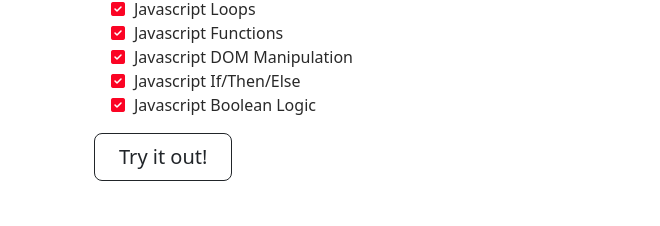
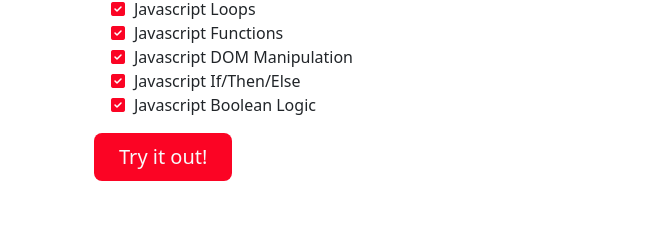
Before and after one commit to justarunsthing/TacoCat, a plain HTML site: page index.html in a window 1280 px wide. Shown: the part 395-621 px from the top of the page, 0-660 px from the left. Drawn offline with nearby package versions, Linux system fonts and the light colour scheme.

Commit message:
Updated styling

```diff
--- a/css/site.css
+++ b/css/site.css
@@ -5,16 +5,18 @@
     --white-color: #DFF3E4;
 }
 
-body {
-    color: var(--dark-color);
+.theme-color {
+    background-color: #7D044B;
 }
 
-nav {
-    background-color: var(--dark-color);
+.action {
+    background-color: var(--secondary-color);
 }
 
-footer {
-    background-color: var(--dark-color);
+.action:hover {
+    background-color: #C0031F;
+    border: 2px solid #7D044B;
+    box-shadow: 0 0 10px rgba(192, 3, 31, 0.5);
 }
 
 h1, h2, h3, h4, h5, h6 {
@@ -72,7 +74,3 @@ code[class*="language-"], pre[class*="language-"] {
     word-break: break-all;
     word-wrap: break-word;
 }
-
-.theme-color {
-    background-color: #7D044B;
-}
--- a/index.html
+++ b/index.html
@@ -66,7 +66,7 @@
                         <li><span class="fa-li"><i class="fas fa-check-square"></i></span>Javascript Boolean Logic</li>
                     </ul>
                     <div>
-                        <a type="button" class="btn btn-outline-dark btn-lg px-4 me-md-2" href="app.html">
+                        <a type="button" class="btn btn-lg px-4 me-md-2 text-light action" href="app.html">
                             Try it out!
                         </a>
                     </div>
```
Also changed, not shown: app.html (+1 -1 lines).
